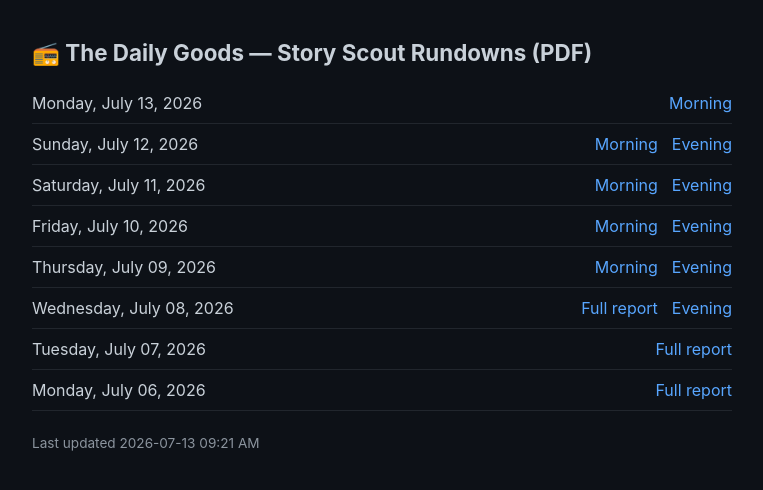
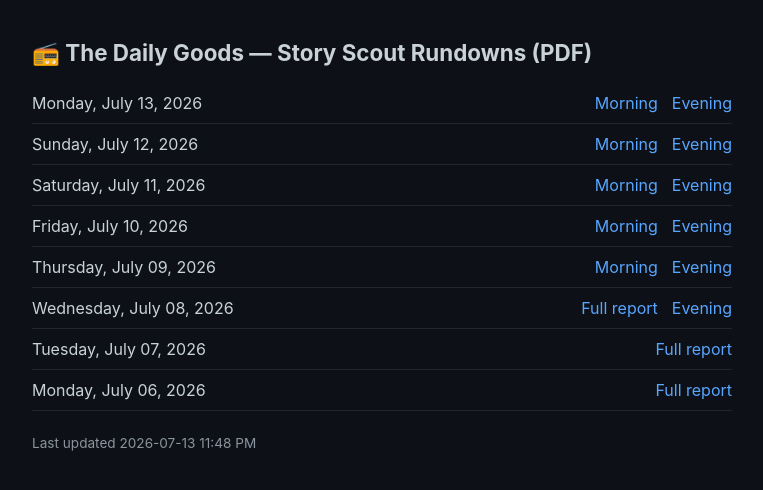
Before and after one commit to jasonroti-pixel/daily-goods-rundowns, a plain HTML site: page index.html in a window 1280 px wide. Shown: the whole page, without its empty margins (258-1021 px from the left). Drawn offline with Linux system fonts and the light colour scheme.

Commit message:
Publish rundown(s) through 2026-07-13

```diff
--- a/index.html
+++ b/index.html
@@ -19,7 +19,7 @@
 <body>
 <h1>📻 The Daily Goods &mdash; Story Scout Rundowns (PDF)</h1>
 <ul>
-  <li><span class="date">Monday, July 13, 2026</span><span class="slots"><a href="pdfs/2026-07-13-am.pdf">Morning</a></span></li>
+  <li><span class="date">Monday, July 13, 2026</span><span class="slots"><a href="pdfs/2026-07-13-am.pdf">Morning</a><a href="pdfs/2026-07-13-pm.pdf">Evening</a></span></li>
   <li><span class="date">Sunday, July 12, 2026</span><span class="slots"><a href="pdfs/2026-07-12-am.pdf">Morning</a><a href="pdfs/2026-07-12-pm.pdf">Evening</a></span></li>
   <li><span class="date">Saturday, July 11, 2026</span><span class="slots"><a href="pdfs/2026-07-11-am.pdf">Morning</a><a href="pdfs/2026-07-11-pm.pdf">Evening</a></span></li>
   <li><span class="date">Friday, July 10, 2026</span><span class="slots"><a href="pdfs/2026-07-10-am.pdf">Morning</a><a href="pdfs/2026-07-10-pm.pdf">Evening</a></span></li>
@@ -28,6 +28,6 @@
   <li><span class="date">Tuesday, July 07, 2026</span><span class="slots"><a href="pdfs/2026-07-07.pdf">Full report</a></span></li>
   <li><span class="date">Monday, July 06, 2026</span><span class="slots"><a href="pdfs/2026-07-06.pdf">Full report</a></span></li>
 </ul>
-<p class="updated">Last updated 2026-07-13 09:21 AM</p>
+<p class="updated">Last updated 2026-07-13 11:48 PM</p>
 </body>
 </html>
```
Also changed, not shown: 14 other files.
